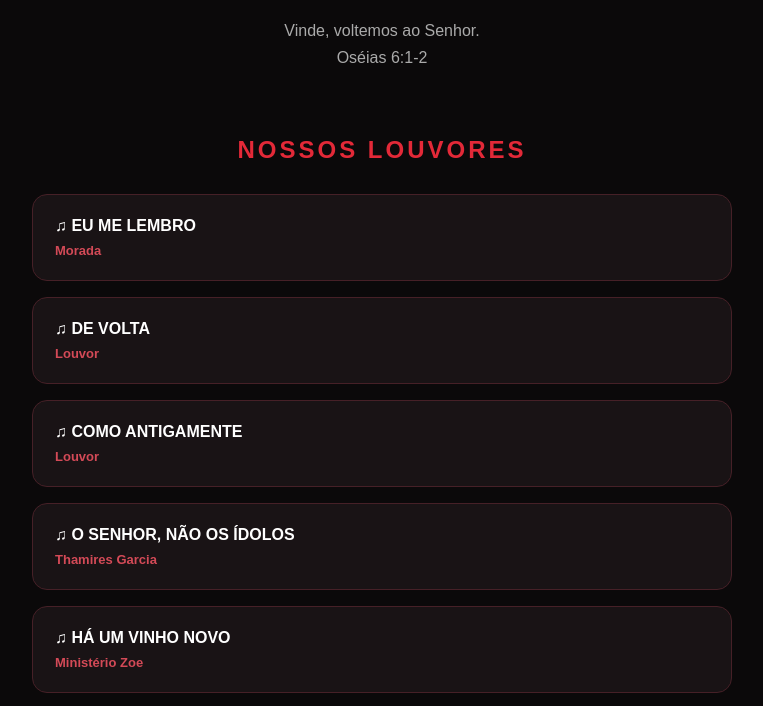
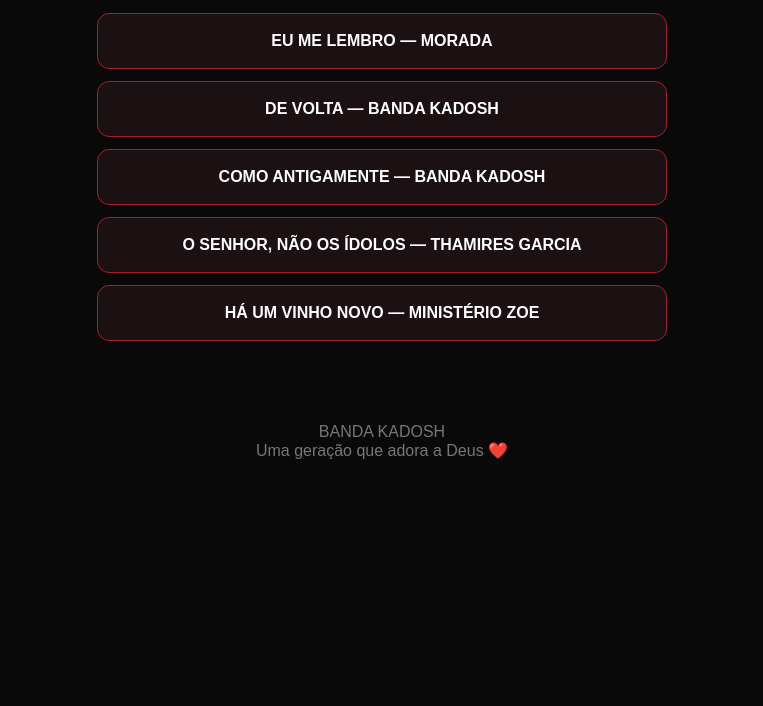
Before and after one commit to Banda-Kadosh/Banda-kadosh, a plain HTML site: page index.html in a window 1280 px wide. Shown: the part 284-990 px from the top of the page, without its empty margins (258-1021 px from the left). After the commit the page ends 800 px from the top, so only its background shows below. Drawn offline with Linux system fonts and the light colour scheme.

Commit message:
Refactor HTML structure and styles for clarity

```diff
--- a/index.html
+++ b/index.html
@@ -3,191 +3,242 @@
 <html lang="pt-BR">
 <head>
 <meta charset="UTF-8">
-<meta name="viewport" content="width=device-width, initial-scale=1.0">
+<meta name="viewport" content="width=device-width, initial-scale=1">
 <title>Banda Kadosh</title>
 
 <style>
-* {
-  box-sizing: border-box;
-  margin: 0;
-  padding: 0;
-}
+* { box-sizing:border-box; }
 
 body {
-  background: #0b090a;
-  color: white;
-  font-family: Arial, sans-serif;
+  margin:0;
+  background:#090909;
+  color:white;
+  font-family:Arial,sans-serif;
+  text-align:center;
 }
 
 header {
-  text-align: center;
-  padding: 65px 15px 35px;
+  padding:35px 15px;
 }
 
 .logo {
-  font-size: clamp(45px, 11vw, 78px);
-  font-weight: 900;
-  letter-spacing: 8px;
+  font-size:48px;
+  font-weight:900;
+  letter-spacing:5px;
 }
 
-.logo span {
-  display: block;
-  color: #e32938;
+.logo span { color:#e32938; }
+
+header p {
+  color:#e32938;
+  letter-spacing:4px;
 }
 
-.subtitle {
-  color: #e32938;
-  letter-spacing: 5px;
-  margin-top: 15px;
-}
-
-.verse {
-  color: #aaa;
-  margin-top: 20px;
-  line-height: 1.7;
-}
-
-main {
-  max-width: 700px;
-  width: 90%;
-  margin: auto;
-}
-
-h2 {
-  color: #e32938;
-  text-align: center;
-  margin: 30px 0;
-  letter-spacing: 3px;
+#menu {
+  max-width:600px;
+  margin:20px auto;
+  padding:15px;
 }
 
 .song {
-  background: #191315;
-  border: 1px solid #462027;
-  border-radius: 15px;
-  margin-bottom: 16px;
-  overflow: hidden;
+  display:block;
+  width:100%;
+  padding:18px;
+  margin:12px 0;
+  border:1px solid #a51e2c;
+  border-radius:12px;
+  background:#1b1113;
+  color:white;
+  font-size:16px;
+  font-weight:bold;
+  cursor:pointer;
 }
 
-.song button {
-  width: 100%;
-  padding: 22px;
-  background: transparent;
-  border: none;
-  color: white;
-  text-align: left;
-  font-size: 16px;
-  font-weight: bold;
-  cursor: pointer;
+.song:hover { background:#a51e2c; }
+
+#presentation {
+  display:none;
+  padding:20px;
 }
 
-.artist {
-  display: block;
-  color: #d34a57;
-  font-size: 13px;
-  margin-top: 8px;
+.slide {
+  max-width:850px;
+  min-height:330px;
+  margin:20px auto;
+  padding:35px 15px;
+  background:#171113;
+  border:1px solid #9e2634;
+  border-radius:18px;
+  display:flex;
+  flex-direction:column;
+  justify-content:center;
 }
 
-.details {
-  display: none;
-  padding: 0 22px 22px;
-  color: #ccc;
-  line-height: 1.7;
+#songTitle {
+  color:#e32938;
+  font-size:24px;
 }
 
-.details.open {
-  display: block;
+#lyrics {
+  font-size:clamp(23px,4vw,36px);
+  line-height:1.7;
+  white-space:pre-line;
+  font-weight:bold;
 }
 
-.details a {
-  display: inline-block;
-  background: #b91f30;
-  color: white;
-  padding: 12px 18px;
-  border-radius: 30px;
-  text-decoration: none;
-  margin-top: 12px;
+.controls {
+  display:flex;
+  justify-content:center;
+  flex-wrap:wrap;
+  gap:12px;
+  margin:20px;
+}
+
+.controls button {
+  padding:14px 25px;
+  background:#b82030;
+  color:white;
+  border:0;
+  border-radius:30px;
+  font-weight:bold;
+  cursor:pointer;
+}
+
+#counter {
+  color:#aaa;
+  margin:15px;
+}
+
+#back {
+  background:#333;
 }
 
 footer {
-  text-align: center;
-  padding: 40px 15px;
-  color: #888;
+  padding:35px;
+  color:#777;
 }
-
 </style>
 </head>
 
 <body>
 
 <header>
-  <div class="logo">
-    BANDA
-    <span>KADOSH</span>
+  <div class="logo">BANDA <span>KADOSH</span></div>
+  <p>🔥 LOUVORZÃO 🔥</p>
+  <small>Oséias 6:1-2</small>
+</header>
+
+<section id="menu">
+  <h2>ESCOLHA O LOUVOR</h2>
+  <div id="songList"></div>
+</section>
+
+<section id="presentation">
+  <div class="slide">
+    <h2 id="songTitle"></h2>
+    <p id="lyrics"></p>
   </div>
 
-  <div class="subtitle">🔥 LOUVORZÃO 🔥</div>
+  <div id="counter"></div>
 
-  <p class="verse">
-    Vinde, voltemos ao Senhor.<br>
-    Oséias 6:1-2
-  </p>
-</header>
+  <div class="controls">
+    <button id="back" onclick="previous()">ANTERIOR</button>
+    <button onclick="next()">PRÓXIMO →</button>
+  </div>
 
-<main>
-<h2>NOSSOS LOUVORES</h2>
-
-<div id="songs"></div>
-</main>
+  <div class="controls">
+    <button onclick="closePresentation()">VOLTAR À LISTA</button>
+  </div>
+</section>
 
 <footer>
   BANDA KADOSH<br>
-  Uma geração que adora a Deus.<br>
-  © 2026
+  Uma geração que adora a Deus ❤️
 </footer>
 
 <script>
-const musicas = [
-  ["EU ME LEMBRO", "Morada"],
-  ["DE VOLTA", "Louvor"],
-  ["COMO ANTIGAMENTE", "Louvor"],
-  ["O SENHOR, NÃO OS ÍDOLOS", "Thamires Garcia"],
-  ["HÁ UM VINHO NOVO", "Ministério Zoe"]
+const songs = [
+  {
+    title:"EU ME LEMBRO",
+    artist:"MORADA",
+    slides:["Cole aqui a primeira parte autorizada da letra."]
+  },
+  {
+    title:"DE VOLTA",
+    artist:"BANDA KADOSH",
+    slides:["Cole aqui a primeira parte autorizada da letra."]
+  },
+  {
+    title:"COMO ANTIGAMENTE",
+    artist:"BANDA KADOSH",
+    slides:["Cole aqui a primeira parte autorizada da letra."]
+  },
+  {
+    title:"O SENHOR, NÃO OS ÍDOLOS",
+    artist:"THAMIRES GARCIA",
+    slides:["Cole aqui a primeira parte autorizada da letra."]
+  },
+  {
+    title:"HÁ UM VINHO NOVO",
+    artist:"MINISTÉRIO ZOE",
+    slides:["Cole aqui a primeira parte autorizada da letra."]
+  }
 ];
 
-const lista = document.getElementById("songs");
+let currentSong = 0;
+let currentSlide = 0;
 
-musicas.forEach((musica, i) => {
-  const card = document.createElement("section");
-  card.className = "song";
+const songList = document.getElementById("songList");
 
-  const botao = document.createElement("button");
-  botao.innerHTML = `
-    ♫ ${musica[0]}
-    <span class="artist">${musica[1]}</span>
-  `;
+songs.forEach((song,index) => {
+  const button = document.createElement("button");
+  button.className = "song";
+  button.textContent = song.title + " — " + song.artist;
+  button.onclick = () => openSong(index);
+  songList.appendChild(button);
+});
 
-  const detalhes = document.createElement("div");
-  detalhes.className = "details";
+function openSong(index) {
+  currentSong = index;
+  currentSlide = 0;
 
-  const texto = document.createElement("p");
-  texto.textContent = "Louvor " + (i + 1) + " da Banda Kadosh.";
+  document.getElementById("menu").style.display = "none";
+  document.getElementById("presentation").style.display = "block";
 
-  const link = document.createElement("a");
-  link.href = "https://www.youtube.com/results?search_query=" +
-    encodeURIComponent(musica[0] + " " + musica[1]);
-  link.target = "_blank";
-  link.rel = "noopener noreferrer";
-  link.textContent = "OUVIR NO YOUTUBE";
+  showSlide();
+}
 
-  detalhes.append(texto, link);
+function showSlide() {
+  const song = songs[currentSong];
 
-  botao.addEventListener("click", () => {
-    detalhes.classList.toggle("open");
-  });
+  document.getElementById("songTitle").textContent =
+    song.title + " — " + song.artist;
 
-  card.append(botao, detalhes);
-  lista.append(card);
-});
+  document.getElementById("lyrics").textContent =
+    song.slides[currentSlide];
+
+  document.getElementById("counter").textContent =
+    "Slide " + (currentSlide + 1) + " de " + song.slides.length;
+}
+
+function next() {
+  if(currentSlide < songs[currentSong].slides.length - 1) {
+    currentSlide++;
+    showSlide();
+  }
+}
+
+function previous() {
+  if(currentSlide > 0) {
+    currentSlide--;
+    showSlide();
+  }
+}
+
+function closePresentation() {
+  document.getElementById("presentation").style.display = "none";
+  document.getElementById("menu").style.display = "block";
+}
 </script>
 
 </body>
```
